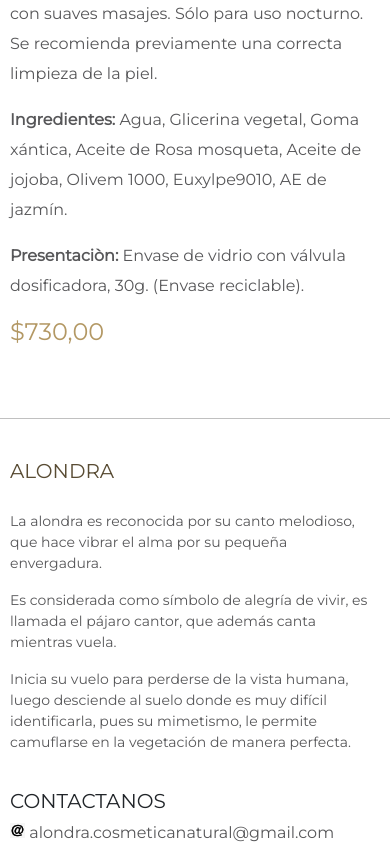
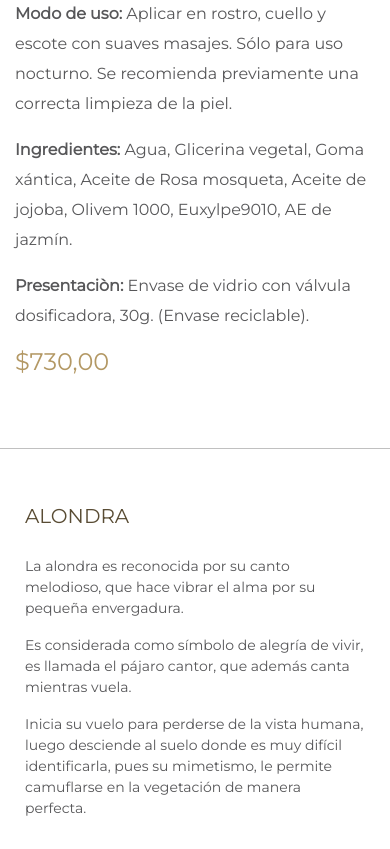
Before and after one commit to ValeriaPaparelli/proyecto-final, a website: page pages/facial.html in a window 390 px wide. Shown: the part 4703-5552 px from the top of the page. Drawn offline with nearby package versions, Linux system fonts and the light colour scheme.

Commit message:
cambios responsive final

```diff
--- a/scss/_error404.scss
+++ b/scss/_error404.scss
@@ -40,7 +40,7 @@
     background-color: silver;
 }
 
-//Responsive
+// Estilos Responsive
 
 @media (max-width: 480px) {
     .error {
--- a/scss/_footer.scss
+++ b/scss/_footer.scss
@@ -57,6 +57,7 @@
         &__contenido {
             display: flex;
             flex-direction: column;
+            padding: 15px;
             &__alondra {
                 width: 100%;
             }
--- a/scss/_generales.scss
+++ b/scss/_generales.scss
@@ -76,6 +76,7 @@ main, section {
 @media (max-width: 480px) {
     main, section {
         width: 100%;
+        padding: 10px 15px;
     }
 
     .generales__email, .generales__instagram {
--- a/scss/_nosotros.scss
+++ b/scss/_nosotros.scss
@@ -27,6 +27,7 @@
 
 @media (max-width: 480px) {
     .nosotros {
+        padding: 0 15px;
         width: 100%!important;
         grid-template-areas:
         "titulo-nosotros"
```
Also changed, not shown: css/estilos.css.
